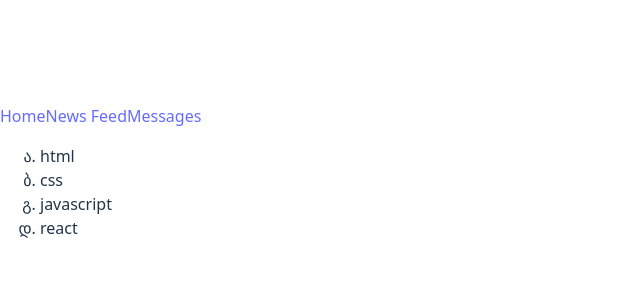
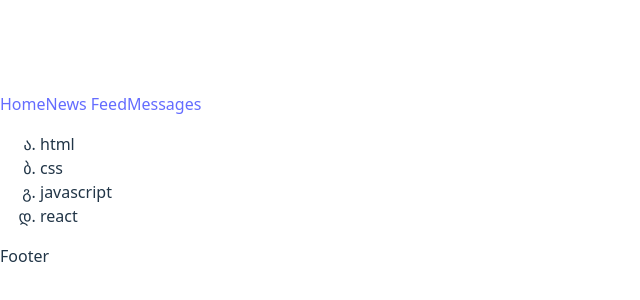
Before and after one commit to dragunovlab/social-network, a React (Vite) app: page / in a window 1280 px wide. Shown: the part 220-520 px from the top of the page, without its empty margins (0-640 px from the left). Built offline with nearby package versions, Linux system fonts and the light colour scheme.

Commit message:
refactor: split layout into Header, Technologies, and Footer components

```diff
--- a/src/App.tsx
+++ b/src/App.tsx
@@ -1,15 +1,15 @@
 import './App.css'
 import Header from './Header'
-import Techologies from './Techologies'
+import Technologies from './Technologies'
+import Footer from './Footer'
 
 const App = () => {
 
   return  (
  <div>
-    <Header />
-    <div>
-    <Techologies />
-    </div>
+   <Header />
+   <Technologies  />
+   <Footer />
   </div>
   )
 }
--- /dev/null
+++ b/src/Footer.tsx
@@ -0,0 +1,9 @@
+const Footer = () => {
+    return (
+      <div>
+       Footer
+      </div>
+    )
+  }
+
+  export default Footer;
--- a/src/Techologies.tsx
+++ b/src/Technologies.tsx
@@ -1,4 +1,4 @@
-const Techologies = () => {
+const Technologies = () => {
     return (
       <ul>
         <li>html</li>
@@ -9,4 +9,4 @@ const Techologies = () => {
     )
   }
 
-  export default Techologies;
+  export default Technologies;
```
